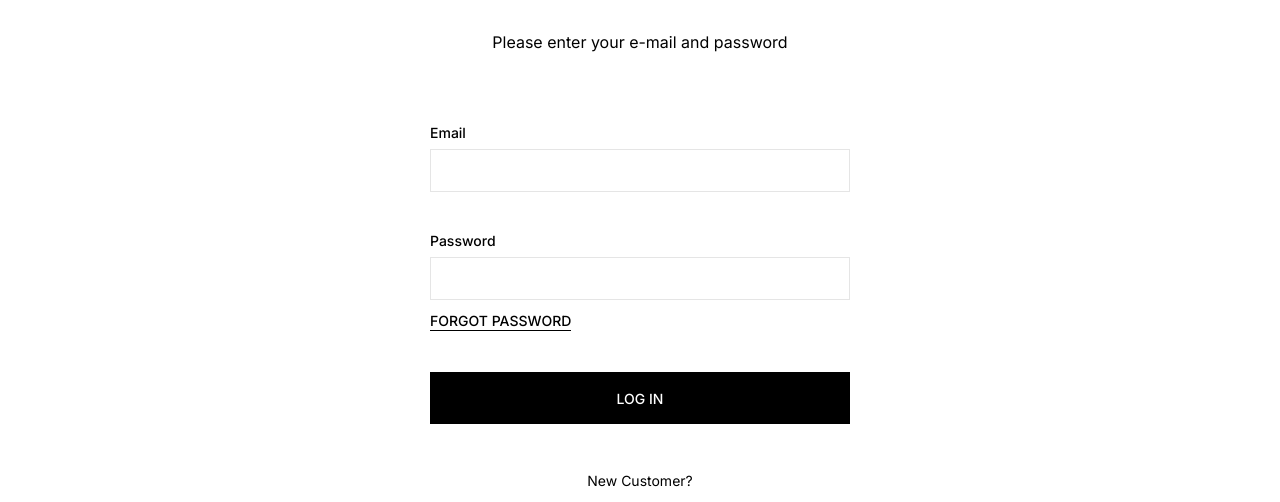
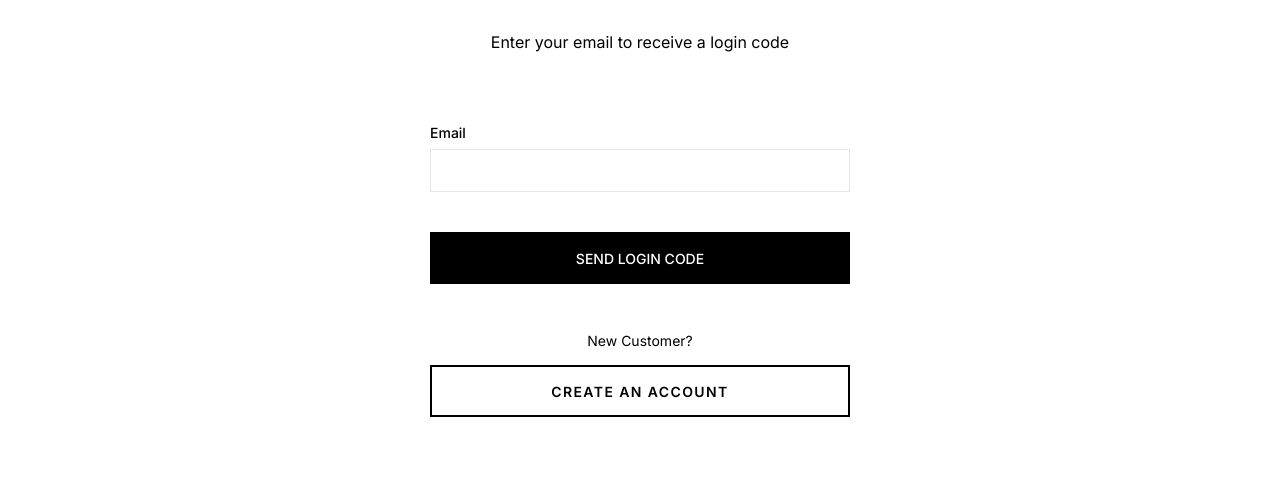
Before and after one commit to afterresultcounselling-ai/Ecommerce, a Gatsby site: page /login in a window 1280 px wide. Shown: the part 257-759 px from the top of the page. Built offline with nearby package versions, Linux system fonts and the light colour scheme; Gatsby itself is replaced by a stand-in of ours; a web font is replaced by a local one.

Commit message:
Update login.js

```diff
--- a/src/pages/login.js
+++ b/src/pages/login.js
@@ -1,6 +1,5 @@
-import React, { useState } from 'react';
-import { Link, navigate } from 'gatsby';
-import { validateEmail, isEmpty } from '../helpers/general';
+import React, { useState, useRef, useEffect } from 'react';
+import { navigate } from 'gatsby';
 import * as styles from './login.module.css';
 
 import AttributeGrid from '../components/AttributeGrid/AttributeGrid';
@@ -8,122 +7,195 @@ import Layout from '../components/Layout/Layout';
 import FormInputField from '../components/FormInputField/FormInputField';
 import Button from '../components/Button';
 
-const LoginPage = (props) => {
-  const initialState = {
-    email: '',
-    password: '',
+// ── CONFIG ──────────────────────────────────────────────────────────────────
+const EMAILJS_SERVICE  = 'service_e4fso3l';
+const EMAILJS_TEMPLATE = 'template_h3ygh8c';
+const EMAILJS_PUBLIC   = 'nFt7Ce9WQYXL-GF4E';
+const APPS_SCRIPT_URL  = 'YOUR_APPS_SCRIPT_URL';
+// ────────────────────────────────────────────────────────────────────────────
+
+const loadEmailJS = () =>
+  new Promise((resolve) => {
+    if (window.emailjs) { resolve(window.emailjs); return; }
+    const s = document.createElement('script');
+    s.src = 'https://cdn.jsdelivr.net/npm/@emailjs/browser@4/dist/email.min.js';
+    s.onload = () => { window.emailjs?.init(EMAILJS_PUBLIC); resolve(window.emailjs || null); };
+    s.onerror = () => resolve(null);
+    document.head.appendChild(s);
+  });
+
+const LoginPage = () => {
+  const [email,       setEmail]       = useState('');
+  const [emailError,  setEmailError]  = useState('');
+  const [otpStep,     setOtpStep]     = useState(false);
+  const [otp,         setOtp]         = useState(['', '', '', '', '', '']);
+  const [otpError,    setOtpError]    = useState('');
+  const [loading,     setLoading]     = useState(false);
+  const [resendTimer, setResendTimer] = useState(0);
+  const [topError,    setTopError]    = useState('');
+  const otpRefs  = useRef([]);
+  const timerRef = useRef(null);
+
+  useEffect(() => () => clearInterval(timerRef.current), []);
+
+  const startResendTimer = () => {
+    setResendTimer(30);
+    clearInterval(timerRef.current);
+    timerRef.current = setInterval(() => {
+      setResendTimer((t) => { if (t <= 1) { clearInterval(timerRef.current); return 0; } return t - 1; });
+    }, 1000);
   };
 
-  const errorState = {
-    email: '',
-    password: '',
+  const sendOtp = async () => {
+    if (!/^[^\s@]+@[^\s@]+\.[^\s@]+$/.test(email)) {
+      setEmailError('Please enter a valid email address.');
+      return;
+    }
+    setEmailError('');
+    setLoading(true);
+
+    // Check if user exists in Apps Script before sending OTP
+    let userExists = false;
+    try {
+      const res  = await fetch(`${APPS_SCRIPT_URL}?action=checkUser&email=${encodeURIComponent(email)}`);
+      const data = await res.json();
+      userExists = data.exists;
+    } catch (_) {
+      userExists = true; // allow login attempt even if check fails
+    }
+
+    if (!userExists) {
+      setTopError('No account found with this email. Please sign up first.');
+      setLoading(false);
+      return;
+    }
+
+    const code = Math.floor(100000 + Math.random() * 900000).toString();
+    try {
+      const ejs = await loadEmailJS();
+      if (ejs) await ejs.send(EMAILJS_SERVICE, EMAILJS_TEMPLATE, { email, passcode: code, time: '5 minutes' });
+      fetch(APPS_SCRIPT_URL, {
+        method: 'POST',
+        headers: { 'Content-Type': 'text/plain' },
+        body: JSON.stringify({ action: 'logOtpSent', email }),
+      }).catch(() => {});
+    } catch (_) {}
+
+    sessionStorage.setItem('loginOTP', JSON.stringify({ code, email, expiry: Date.now() + 5 * 60 * 1000 }));
+    setOtpStep(true);
+    startResendTimer();
+    setLoading(false);
   };
 
-  const [loginForm, setLoginForm] = useState(initialState);
-  const [errorForm, setErrorForm] = useState(errorState);
-  const [errorMessage, setErrorMessage] = useState('');
-
-  const handleChange = (id, e) => {
-    const tempForm = { ...loginForm, [id]: e };
-    setLoginForm(tempForm);
+  const handleOtpInput = (val, idx) => {
+    if (!/^\d?$/.test(val)) return;
+    const next = [...otp]; next[idx] = val; setOtp(next);
+    if (val && idx < 5) otpRefs.current[idx + 1]?.focus();
   };
 
-  const handleSubmit = (e) => {
-    e.preventDefault();
-    let validForm = true;
-    const tempError = { ...errorForm };
+  const handleOtpKey = (e, idx) => {
+    if (e.key === 'Backspace' && !otp[idx] && idx > 0) otpRefs.current[idx - 1]?.focus();
+  };
 
-    if (validateEmail(loginForm.email) !== true) {
-      tempError.email =
-        'Please use a valid email address, such as user@example.com.';
-      validForm = false;
-    } else {
-      tempError.email = '';
+  const verifyOtp = async () => {
+    const entered = otp.join('');
+    if (entered.length < 6) { setOtpError('Please enter the 6-digit code.'); return; }
+    const stored = JSON.parse(sessionStorage.getItem('loginOTP') || 'null');
+    if (!stored || Date.now() > stored.expiry) { setOtpError('OTP expired. Please resend.'); return; }
+    if (stored.email !== email)                { setOtpError('Email mismatch. Please start over.'); return; }
+    if (stored.code !== entered)               { setOtpError('Incorrect code. Try again.'); return; }
+
+    // Fetch user data from Apps Script
+    try {
+      const res  = await fetch(`${APPS_SCRIPT_URL}?action=getUser&email=${encodeURIComponent(email)}`);
+      const data = await res.json();
+      if (data.user) localStorage.setItem('user', JSON.stringify(data.user));
+    } catch (_) {
+      localStorage.setItem('user', JSON.stringify({ email }));
     }
 
-    if (isEmpty(loginForm.password) === true) {
-      tempError.password = 'Field required';
-      validForm = false;
-    } else {
-      tempError.password = '';
-    }
-
-    if (validForm === true) {
-      setErrorForm(errorState);
-
-      //mock login
-      if (loginForm.email !== 'error@example.com') {
+    sessionStorage.removeItem('loginOTP');
     navigate('/account');
-        window.localStorage.setItem('key', 'sampleToken');
-      } else {
-        window.scrollTo(0, 0);
-        setErrorMessage(
-          'There is no such account associated with this email address'
-        );
-      }
-    } else {
-      setErrorMessage('');
-      setErrorForm(tempError);
-    }
   };
 
   return (
     <Layout disablePaddingBottom={true}>
-      <div
-        className={`${styles.errorContainer} ${
-          errorMessage !== '' ? styles.show : ''
-        }`}
-      >
-        <span className={styles.errorMessage}>{errorMessage}</span>
+      {/* Top error banner */}
+      <div className={`${styles.errorContainer} ${topError ? styles.show : ''}`}>
+        <span className={styles.errorMessage}>{topError}</span>
       </div>
 
       <div className={styles.root}>
         <div className={styles.loginFormContainer}>
+          {!otpStep ? (
+            <>
               <h1 className={styles.loginTitle}>Login</h1>
-          <span className={styles.subtitle}>
-            Please enter your e-mail and password
-          </span>
-          <form
-            noValidate
-            className={styles.loginForm}
-            onSubmit={(e) => handleSubmit(e)}
-          >
+              <span className={styles.subtitle}>Enter your email to receive a login code</span>
+
+              <div className={styles.loginForm}>
+                <div>
                   <FormInputField
                     id={'email'}
-              value={loginForm.email}
-              handleChange={(id, e) => handleChange(id, e)}
+                    value={email}
+                    handleChange={(_, e) => { setEmail(e); setTopError(''); }}
                     type={'email'}
                     labelName={'Email'}
-              error={errorForm.email}
+                    error={emailError}
                   />
-
-            <FormInputField
-              id={'password'}
-              value={loginForm.password}
-              handleChange={(id, e) => handleChange(id, e)}
-              type={'password'}
-              labelName={'Password'}
-              error={errorForm.password}
-            />
-            <div className={styles.forgotPasswordContainer}>
-              <Link to={'/forgot'} className={styles.forgotLink}>
-                Forgot Password
-              </Link>
                 </div>
 
-            <Button fullWidth type={'submit'} level={'primary'}>
-              LOG IN
+                <Button fullWidth level={'primary'} onClick={sendOtp} disabled={loading}>
+                  {loading ? 'Sending Code…' : 'Send Login Code'}
                 </Button>
-            <span className={styles.createLink}>New Customer? </span>
-            <Button
-              type={'button'}
-              onClick={() => navigate('/signup')}
-              fullWidth
-              level={'secondary'}
-            >
-              create an account
+
+                <span className={styles.createLink}>New Customer?</span>
+                <Button type={'button'} onClick={() => navigate('/signup')} fullWidth level={'secondary'}>
+                  Create an Account
                 </Button>
-          </form>
+              </div>
+            </>
+          ) : (
+            <>
+              <h1 className={styles.loginTitle}>Enter Code</h1>
+              <span className={styles.subtitle}>
+                We sent a 6-digit code to <strong>{email}</strong>
+              </span>
+
+              <div className={styles.loginForm}>
+                <div className={styles.otpRow}>
+                  {otp.map((digit, i) => (
+                    <input
+                      key={i}
+                      ref={(el) => (otpRefs.current[i] = el)}
+                      className={styles.otpBox}
+                      type={'text'}
+                      inputMode={'numeric'}
+                      maxLength={1}
+                      value={digit}
+                      onChange={(e) => handleOtpInput(e.target.value, i)}
+                      onKeyDown={(e) => handleOtpKey(e, i)}
+                    />
+                  ))}
+                </div>
+
+                {otpError && <span className={styles.otpError}>{otpError}</span>}
+
+                <Button fullWidth level={'primary'} onClick={verifyOtp}>
+                  Verify &amp; Login
+                </Button>
+
+                <span className={styles.createLink}>
+                  {resendTimer > 0
+                    ? `Resend code in ${resendTimer}s`
+                    : <span className={styles.resendLink} onClick={sendOtp}>Resend Code</span>}
+                </span>
+
+                <Button type={'button'} onClick={() => { setOtpStep(false); setOtp(['','','','','','']); setOtpError(''); }} fullWidth level={'secondary'}>
+                  Go Back
+                </Button>
+              </div>
+            </>
+          )}
         </div>
 
         <div className={styles.attributeGridContainer}>
```
Lines whose indentation alone changed are shown as unchanged.
